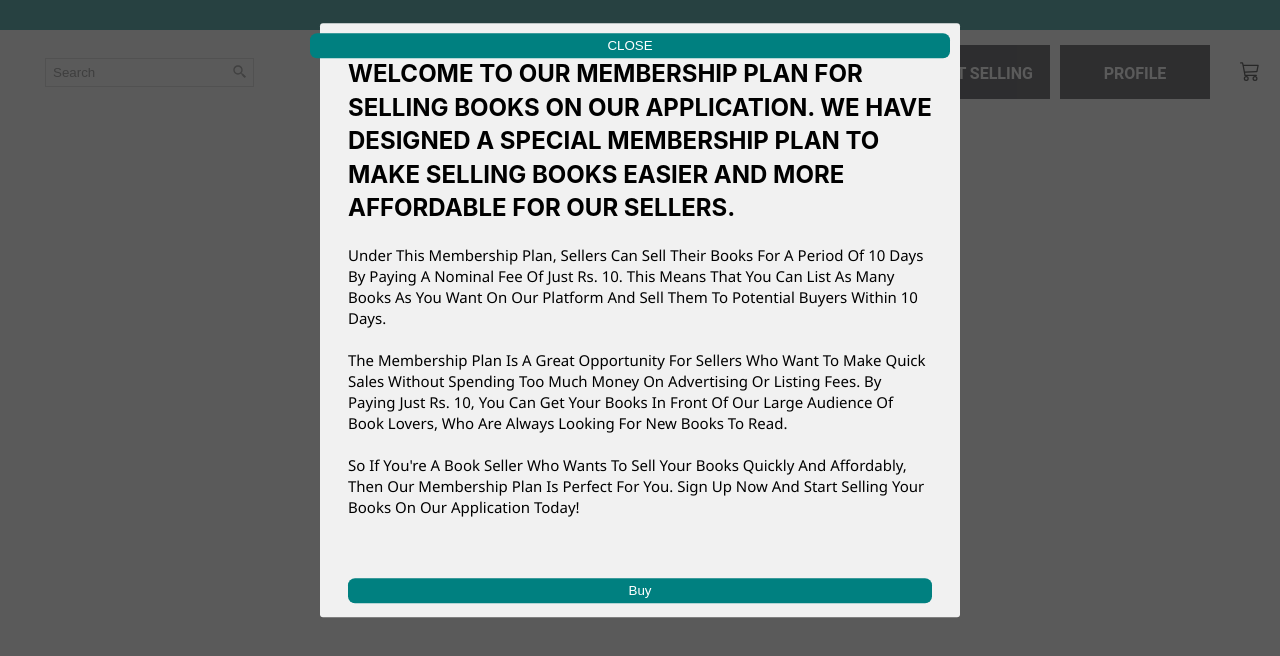
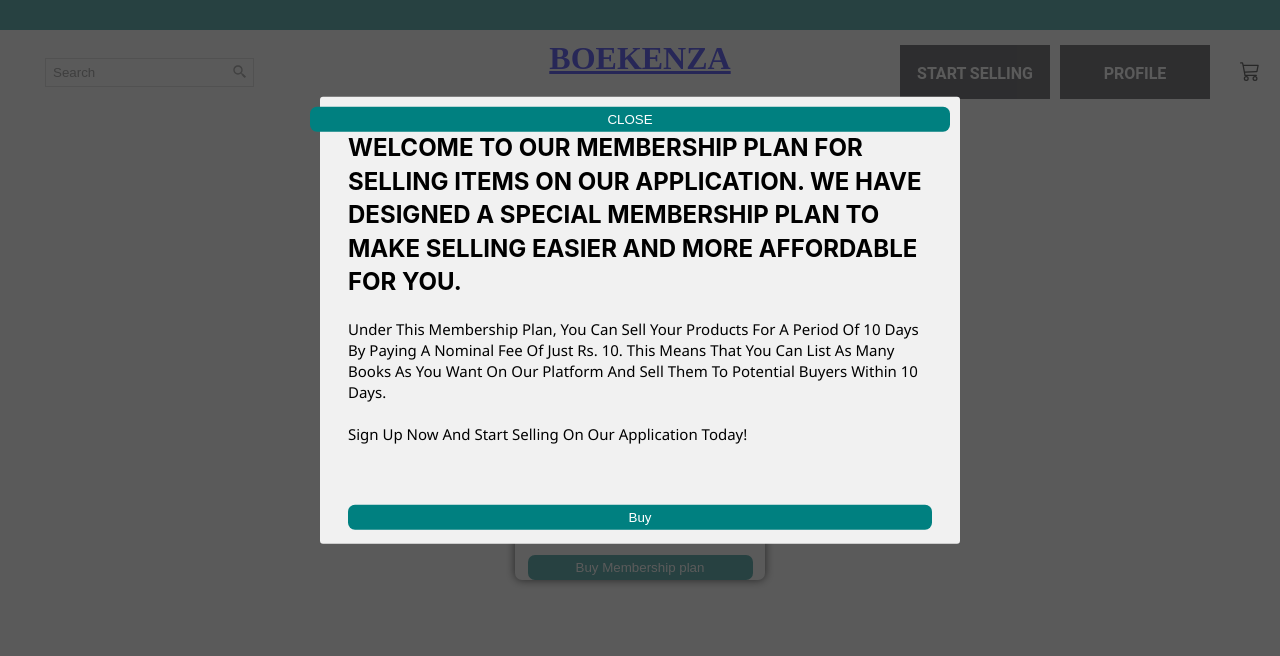
Before and after one commit to Atharvasharma12/Boekenza2.0, a React (Create React App) app: page /LoginPage/RegisterPage in a window 1280 px wide. Both pictures are taken after a click on the button "Buy Membership plan". Shown: the top 656 px of the page. Built offline with nearby package versions, Linux system fonts and the light colour scheme.

Commit message:
refactor

```diff
--- a/src/Components/Navbar.jsx
+++ b/src/Components/Navbar.jsx
@@ -103,7 +103,7 @@
           </Left>
           <Center>
             <Link to="/" element={Home}>
-              <Logo>BOEKENZA.</Logo>
+              <Logo>BOEKENZA</Logo>
             </Link>
           </Center>
           <Right>
--- a/src/Components/RegisterPage.jsx
+++ b/src/Components/RegisterPage.jsx
@@ -160,29 +160,19 @@
                 <div onClick={toggleModal} className="overlay"></div>
                 <div className="modal-content">
                   <h2>
-                    Welcome to our membership plan for selling books on our
+                    Welcome to our membership plan for selling items on our
                     application. We have designed a special membership plan to
-                    make selling books easier and more affordable for our
-                    sellers.
+                    make selling easier and more affordable for you.
                   </h2>
                   <p>
-                    Under this membership plan, sellers can sell their books for
+                    Under this membership plan, you can sell your products for
                     a period of 10 days by paying a nominal fee of just Rs. 10.
                     This means that you can list as many books as you want on
                     our platform and sell them to potential buyers within 10
                     days.
                     <br />
                     <br />
-                    The membership plan is a great opportunity for sellers who
-                    want to make quick sales without spending too much money on
-                    advertising or listing fees. By paying just Rs. 10, you can
-                    get your books in front of our large audience of book
-                    lovers, who are always looking for new books to read.
-                    <br />
-                    <br />
-                    So if you're a book seller who wants to sell your books
-                    quickly and affordably, then our membership plan is perfect
-                    for you. Sign up now and start selling your books on our
+                     Sign up now and start selling on our
                     application today!
                   </p>
                   <br />
```
